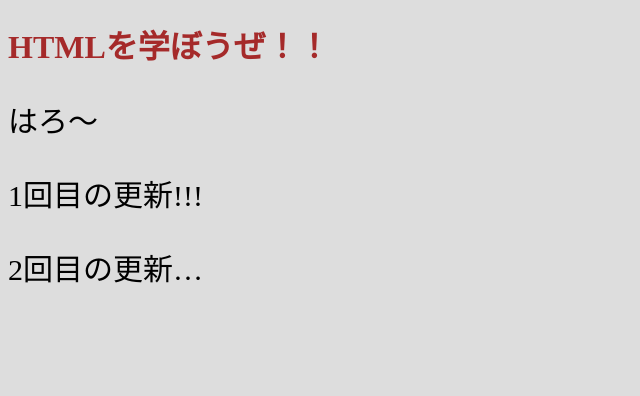
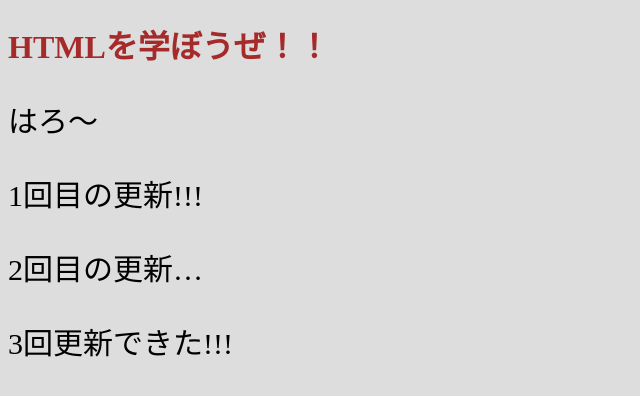
Before and after one commit to sagapref0002/my_web_page, a plain HTML site: page index.html in a window 1280 px wide. Shown: the whole page, without its empty margins (0-640 px from the left). Drawn offline with Linux system fonts and the light colour scheme.

Commit message:
3回更新できた！

```diff
--- a/index.html
+++ b/index.html
@@ -22,6 +22,7 @@
     <p>はろ～</p>
     <p>1回目の更新!!!</p>
     <p>2回目の更新…</p>
+    <p>3回更新できた!!!</p>
 
 </body>
 </html>
```
